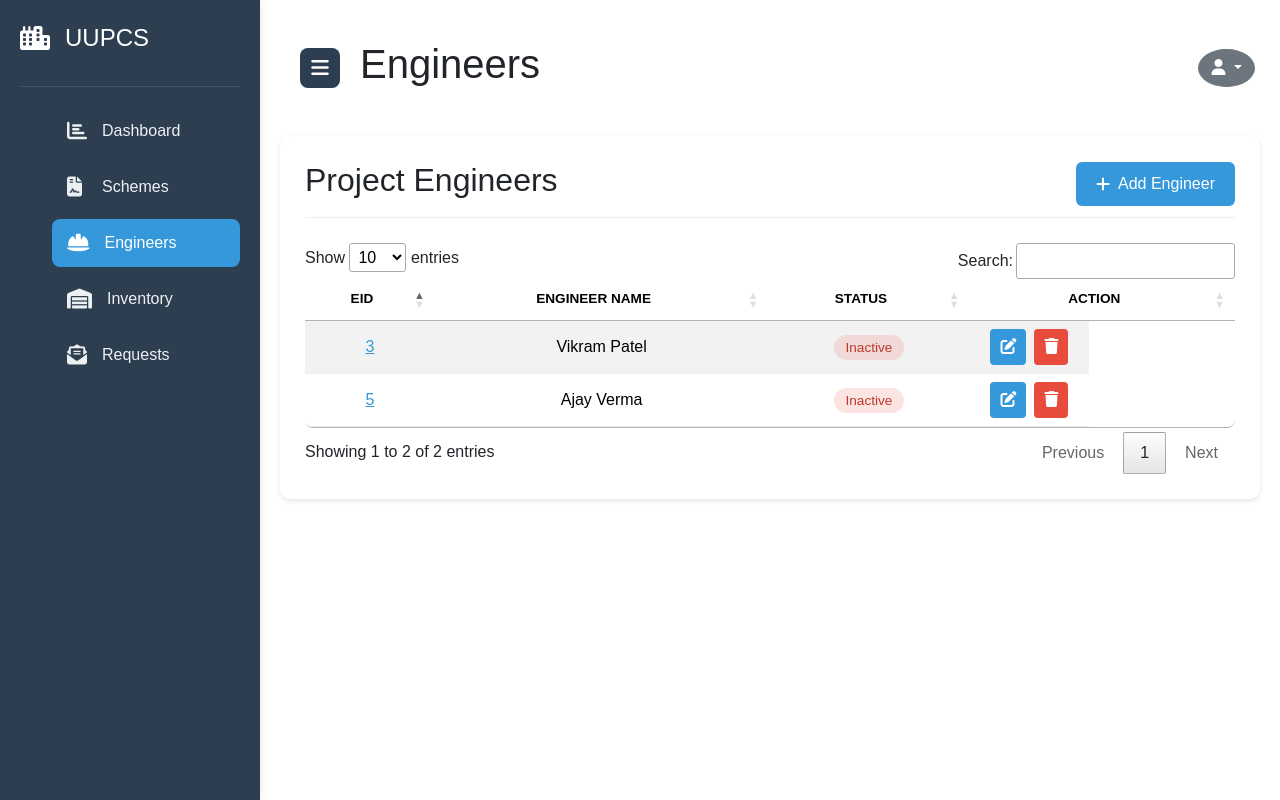
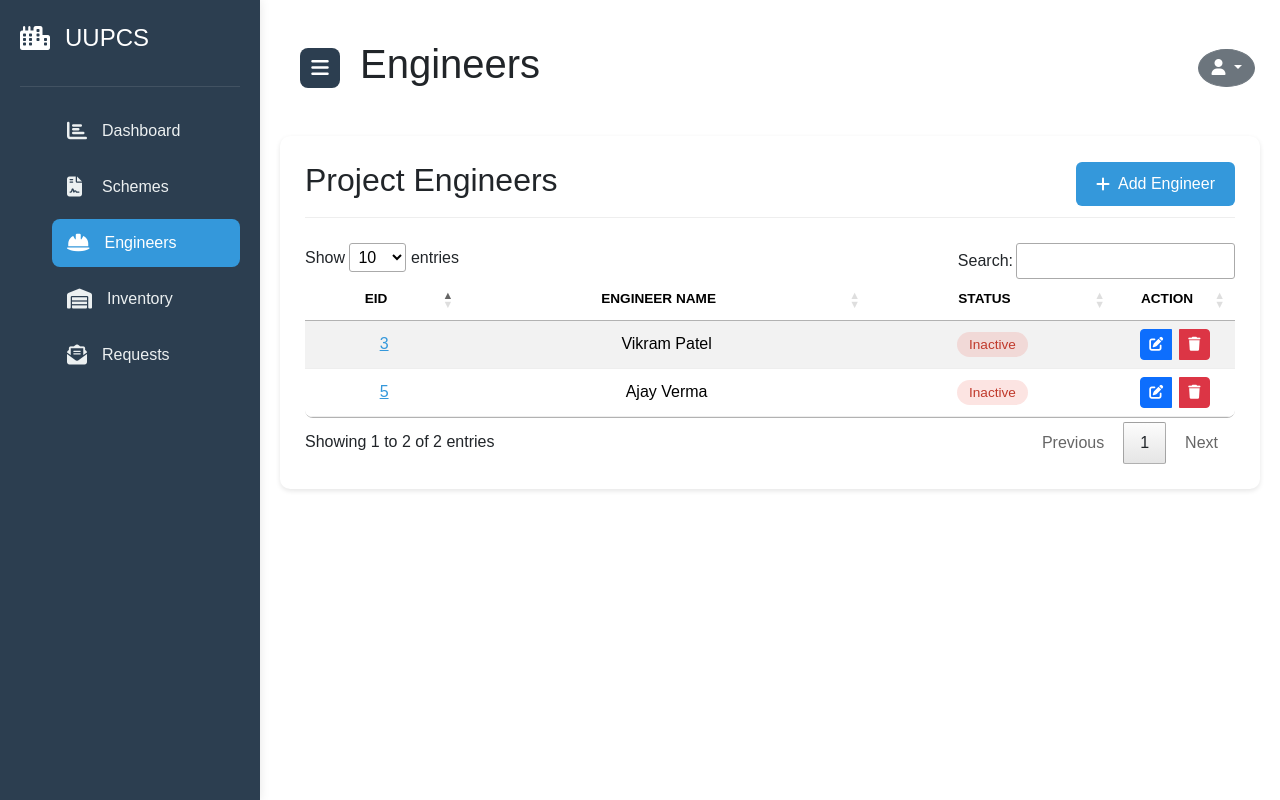
Before and after one commit to hariharans07/UUPCS, a PHP site: page /cengineers.php in a window 1280 px wide. Run offline with PHP 8.4, Linux system fonts and the light colour scheme; a user stored in the database is signed in; data comes from the database, SQL or seed files in the repository; data that the repository does not hold is empty; some libraries are stand-ins or nearby versions.

Commit message:
"button"

```diff
--- a/cengineers.php
+++ b/cengineers.php
@@ -171,15 +171,17 @@ if ($_SERVER['REQUEST_METHOD'] === 'POST' && isset($_POST['add_engineer'])) {
                     <?php echo htmlspecialchars($row['status']); ?>
                   </span>
                 </td>
-                <td class="text-center action-buttons">
-                  <button class="edit-btn" data-id="<?php echo htmlspecialchars($row['id']); ?>">
-                    <i class="fas fa-edit"></i>
-                  </button>
-                  <?php if ($row['status'] === 'Inactive'): ?>
-                    <button class="delete-btn" data-id="<?php echo htmlspecialchars($row['id']); ?>">
-                      <i class="fas fa-trash"></i>
+                <td class="text-center">
+                  <div class="btn-group" role="group">
+                    <button class="btn btn-sm btn-primary edit-btn me-2" data-id="<?php echo htmlspecialchars($row['id']); ?>">
+                      <i class="fas fa-edit"></i>
                     </button>
-                  <?php endif; ?>
+                    <?php if ($row['status'] === 'Inactive'): ?>
+                      <button class="btn btn-sm btn-danger delete-btn" data-id="<?php echo htmlspecialchars($row['id']); ?>">
+                        <i class="fas fa-trash"></i>
+                      </button>
+                    <?php endif; ?>
+                  </div>
                 </td>
               </tr>
             <?php endwhile; ?>
```
